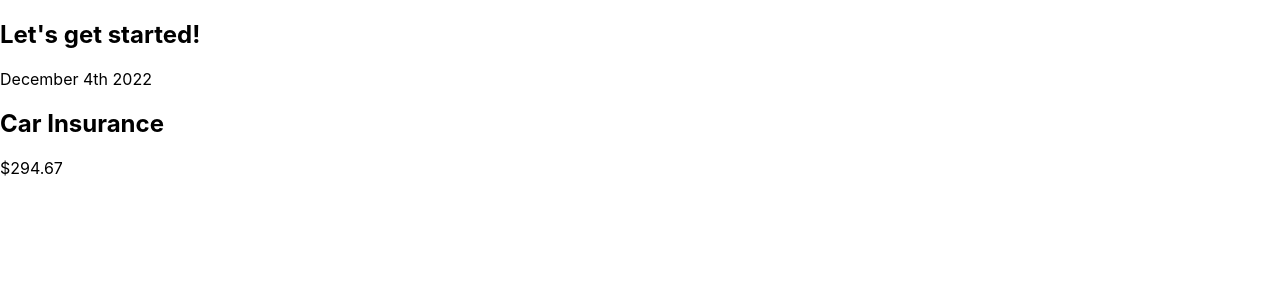
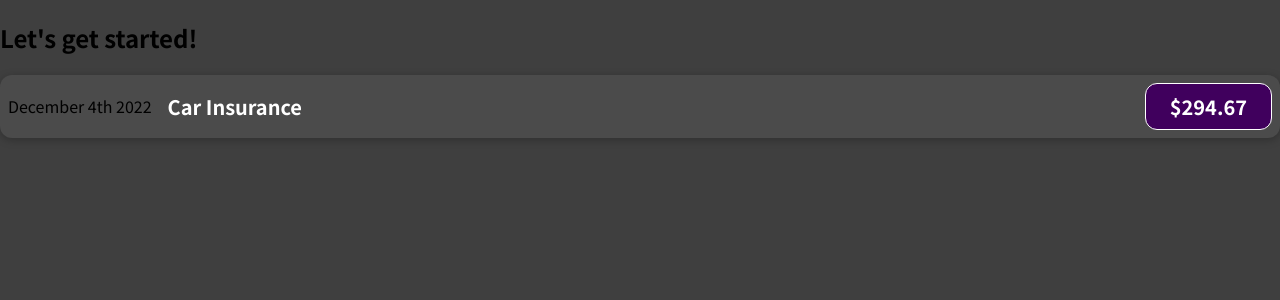
Before and after one commit to azamatyudaev/react-complete-guide, a React (Create React App) app: page / in a window 1280 px wide. Shown: the top 300 px of the page. Built offline with nearby package versions, Linux system fonts and the light colour scheme.

Commit message:
Lesson 3 Adding basic css styling

```diff
--- /dev/null
+++ b/src/components/ExpensesItem.css
@@ -0,0 +1,56 @@
+.expense-item {
+  display: flex;
+  justify-content: space-between;
+  align-items: center;
+  box-shadow: 0 2px 8px rgba(0, 0, 0, 0.25);
+  padding: 0.5rem;
+  margin: 1rem 0;
+  border-radius: 12px;
+  background-color: #4b4b4b;
+}
+
+.expense-item__description {
+  display: flex;
+  flex-direction: column;
+  gap: 1rem;
+  align-items: flex-end;
+  flex-flow: column-reverse;
+  justify-content: flex-start;
+  flex: 1;
+}
+
+.expense-item h2 {
+  color: #3a3a3a;
+  font-size: 1rem;
+  flex: 1;
+  margin: 0 1rem;
+  color: white;
+}
+
+.expense-item__price {
+  font-size: 1rem;
+  font-weight: bold;
+  color: white;
+  background-color: #40005d;
+  border: 1px solid white;
+  padding: 0.5rem;
+  border-radius: 12px;
+}
+
+@media (min-width: 580px) {
+  .expense-item__description {
+    flex-direction: row;
+    align-items: center;
+    justify-content: flex-start;
+    flex: 1;
+  }
+
+  .expense-item__description h2 {
+    font-size: 1.25rem;
+  }
+
+  .expense-item__price {
+    font-size: 1.25rem;
+    padding: 0.5rem 1.5rem;
+  }
+}
--- a/src/components/ExpensesItem.jsx
+++ b/src/components/ExpensesItem.jsx
@@ -1,10 +1,12 @@
+import './ExpensesItem.css'
+
 const ExpensesItem = () => {
   return (
-    <div>
+    <div className="expense-item">
       <div>December 4th 2022</div>
-      <div>
+      <div className="expense-item__description">
         <h2>Car Insurance</h2>
-        <div>$294.67</div>
+        <div className="expense-item__price">$294.67</div>
       </div>
     </div>
   )
--- a/src/index.css
+++ b/src/index.css
@@ -1,13 +1,17 @@
+@import url('https://fonts.googleapis.com/css2?family=Noto+Sans+JP:wght@400;700&display=swap');
+
+html {
+  box-sizing: border-box;
+}
+
+*,
+*::after,
+*::before {
+  box-sizing: inherit;
+}
+
 body {
   margin: 0;
-  font-family: -apple-system, BlinkMacSystemFont, 'Segoe UI', 'Roboto', 'Oxygen',
-    'Ubuntu', 'Cantarell', 'Fira Sans', 'Droid Sans', 'Helvetica Neue',
-    sans-serif;
-  -webkit-font-smoothing: antialiased;
-  -moz-osx-font-smoothing: grayscale;
+  font-family: 'Noto Sans JP', sans-serif;
+  background-color: #3f3f3f;
 }
-
-code {
-  font-family: source-code-pro, Menlo, Monaco, Consolas, 'Courier New',
-    monospace;
-}
```
